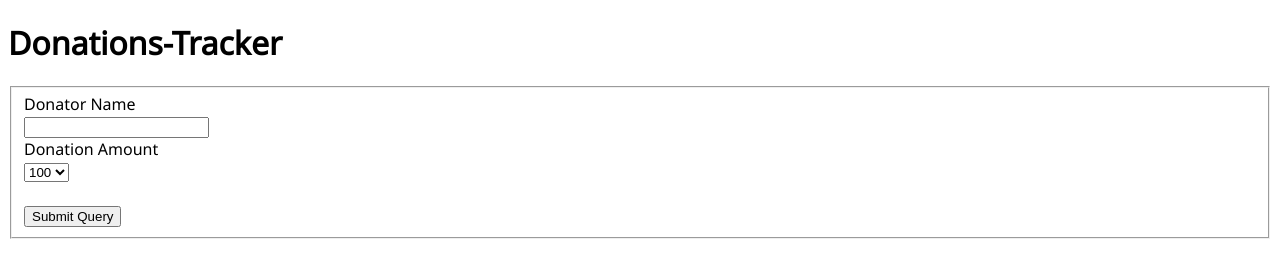
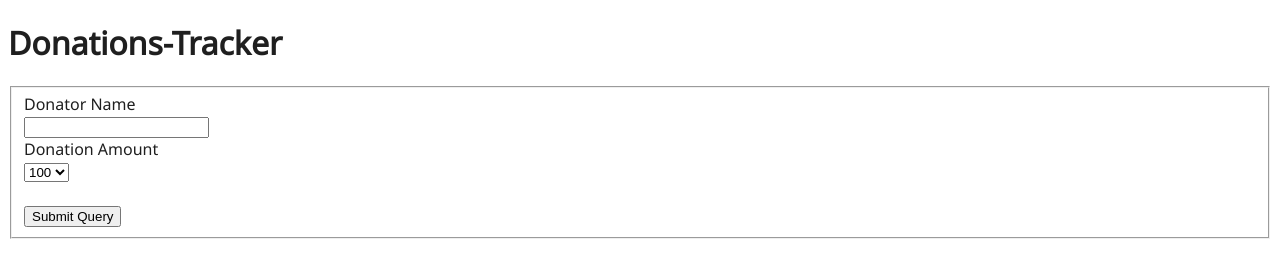
Before and after one commit to hala-89/Donations-Tracker, a plain HTML site: page index.html in a window 1280 px wide. Drawn offline with Linux system fonts and the light colour scheme.

Commit message:
finishedexam

```diff
--- a/css/style.css
+++ b/css/style.css
@@ -3,4 +3,6 @@ body{
 
 
     font-family: 'Noto Sans', sans-ser;
+    color: #1F1F1F;
+
 }
--- a/js/app.js
+++ b/js/app.js
@@ -110,3 +110,6 @@ function loadLocalStrage(){
 
 }
 loadLocalStrage();
+
+
+//////Iam cant make all things
```
